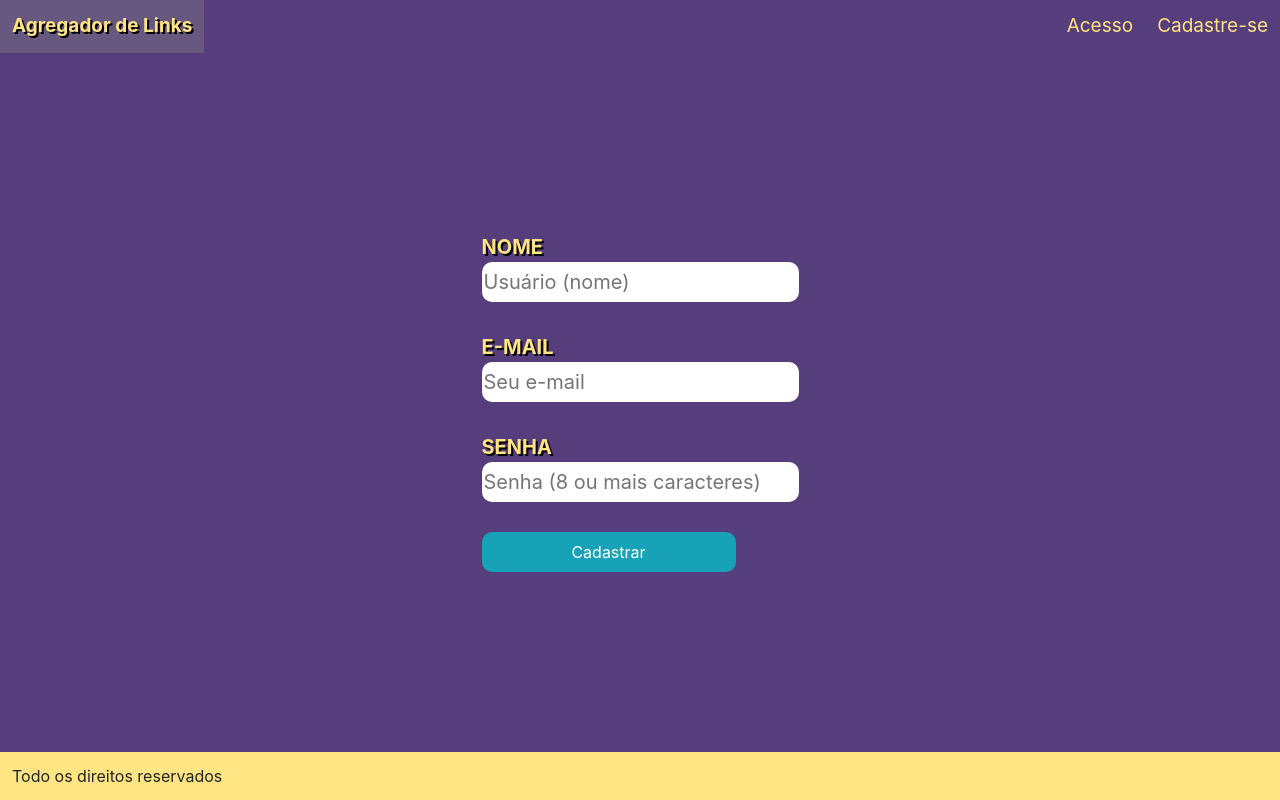
After one commit to AlexPhp77/agregador_de_links, a PHP site: page /cadastro.php in a window 1280 px wide. The commit adds this page. Run offline with PHP 8.4, Linux system fonts and the light colour scheme.

Commit message:
2 parte criação do layout

```diff
--- a/assets/css/style.css
+++ b/assets/css/style.css
@@ -25,13 +25,58 @@
 	background-color:#66587e;
 }
 .conteudo{
-    display: flex; /*fica lado a lado*/
-    flex-wrap:wrap; /*quebra quando chega no limite do tamanho mínimo*/
+    display: flex;
+    flex-wrap:wrap;
+    background-color: #eee;
 }
 .box{
-    flex:1; /*ocupa todo espaço*/
-    min-width: 150px; /*tamanho mínimo*/
-    min-height:150px;
-    background-color: #eee;
+    flex:1;
+    min-width: 150px;
+    min-height: 150px;
+    background-color: #fff;
     margin: 4px;
 }
+aside{
+	color: #fff;
+	font-size: 18px;
+    padding: 12px;
+	height: 100%;
+	background-color:#563d7c;
+}
+aside input{
+	border-radius: 5px;
+	border: 0px;
+}
+aside img{
+	width: 40px;
+	margin-left: 12px;
+}
+
+footer{
+	background-color:#ffe484;
+	padding: 12px;
+}
+body{
+	display: flex;
+	min-height: 100vh;
+	flex-direction: column;
+
+
+}
+.formulario{
+	display: flex;
+	flex: 1;
+	background-color:#563d7c;
+	justify-content: center;
+	align-items: center;
+	font-weight: bold;
+	text-shadow: 2px 2px black;
+	color:#ffe484;
+	font-size: 20px;
+}
+.formulario input{
+	border: 0px;
+	min-width: 254px;
+	min-height: 40px;
+	border-radius: 10px;
+}
--- /dev/null
+++ b/cadastro.php
@@ -0,0 +1,17 @@
+<?php require 'template/header.php'; ?>
+
+<div class="formulario">
+
+	<form method="POST">
+		NOME<br/>
+		<input type="text" name="nome" placeholder="Usuário (nome)"><br/><br/>
+		E-MAIL<br/>
+		<input type="email" name="email" placeholder="Seu e-mail"><br/><br/>
+		SENHA<br/>
+		<input type="password" name="senha" placeholder="Senha (8 ou mais caracteres)"><br/><br/>
+		<input class="btn btn-info" type="submit" value="Cadastrar">
+	</form>
+
+</div>
+
+<?php require 'template/footer.php'; ?>
--- /dev/null
+++ b/template/footer.php
@@ -0,0 +1,10 @@
+  <!--Rodapé-->
+  <footer>
+    <div>Todo os direitos reservados</div>
+  </footer>
+
+  <script type="text/javascript" src="assets/js/jquery-3.4.1.min.js"></script>
+  <script type="text/javascript" src="assets/js/bootstrap.bundle.min.js"></script>
+  <script type="text/javascript" src="assets/js/script.js"></script>
+</body>
+</html>
--- /dev/null
+++ b/template/header.php
@@ -0,0 +1,22 @@
+<!DOCTYPE html>
+<head lang="pt-br">
+  <meta charset="utf-8">
+  <meta name="viewport" content="width=device-width, initial-scale=1, shrink-to-fit=no">
+  <link rel="stylesheet" type="text/css" href="assets/css/style.css">
+  <link rel="stylesheet" type="text/css" href="assets/css/bootstrap.min.css">
+  <title>Agregador de Links</title>
+</head>
+<body>
+
+  <!--Topo-->
+  <header>
+
+    <nav class="menu">
+      <ul class="logo"><li><a href="./">Agregador de Links</a></li></ul>
+      <ul>
+        <li><a href="login.php">Acesso</a></li>
+        <li><a href="cadastro.php">Cadastre-se</a></li>
+      </ul>
+    </nav>
+
+  </header>
```
Also changed, not shown: index.php (+3 -44 lines), login.php (added, +15 -0 lines), template/home.php (added, +30 -0 lines), assets/images/lupa.png (added).
